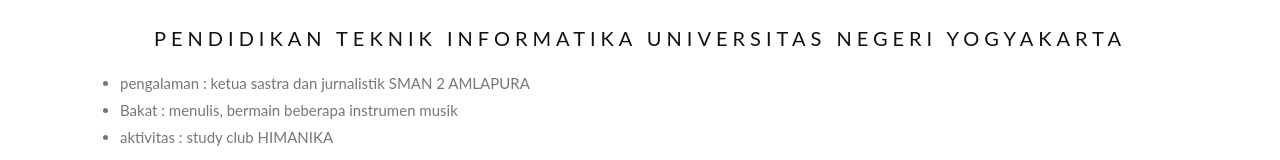
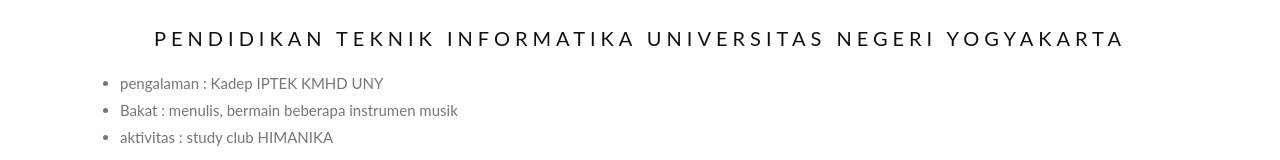
Before and after one commit to NyamNyam41/NyamNyam41.github.io, a plain HTML site: page portfolio/resume.html in a window 1280 px wide. Shown: the part 544-704 px from the top of the page. Drawn offline with Linux system fonts and the light colour scheme.

Commit message:
Update resume.html

```diff
--- a/portfolio/resume.html
+++ b/portfolio/resume.html
@@ -14,7 +14,7 @@
 <div class="satu">
   <h3 > Pendidikan teknik informatika Universitas Negeri Yogyakarta</h3>
   <ul>
-  	<li>pengalaman : ketua sastra dan jurnalistik SMAN 2 AMLAPURA</li>
+  	<li>pengalaman : Kadep IPTEK KMHD UNY </li>
     <li>Bakat : menulis, bermain beberapa instrumen musik</li>
    	<li>aktivitas : study club HIMANIKA </li>
    </ul>
```
